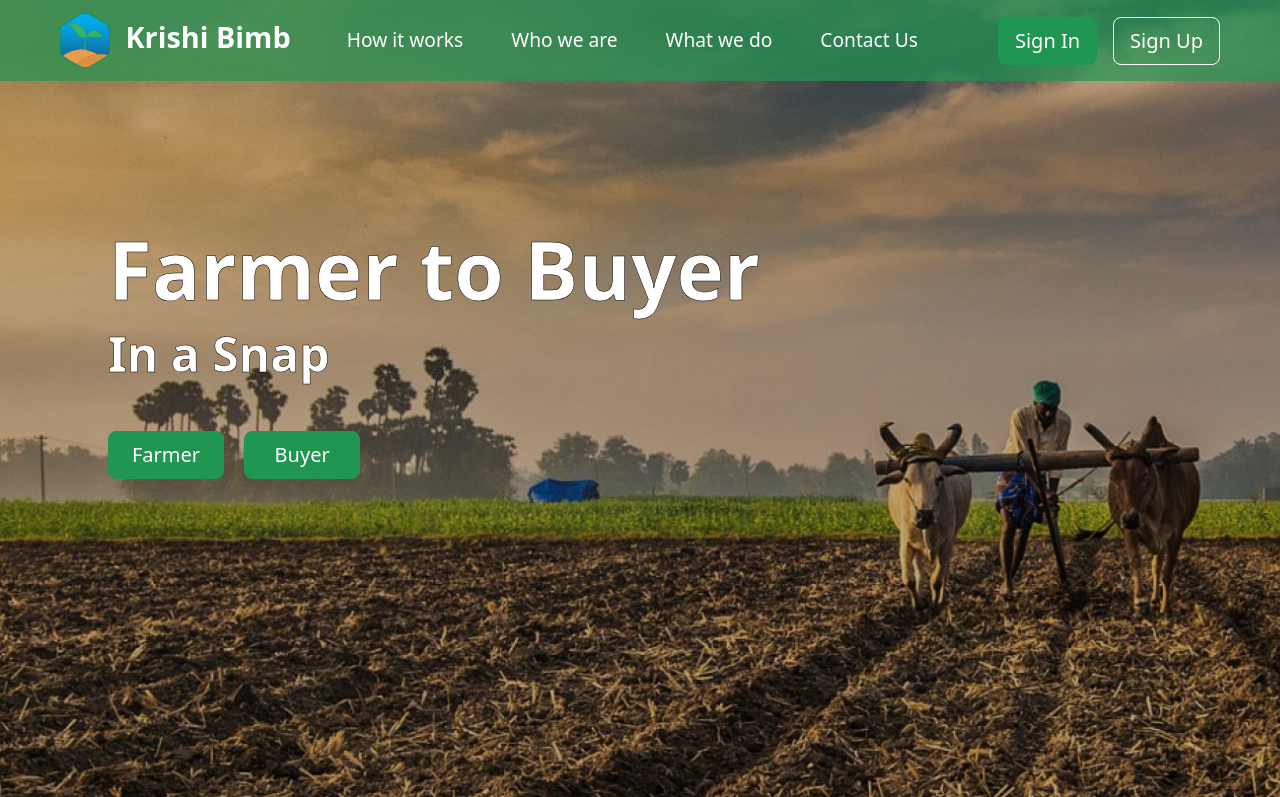
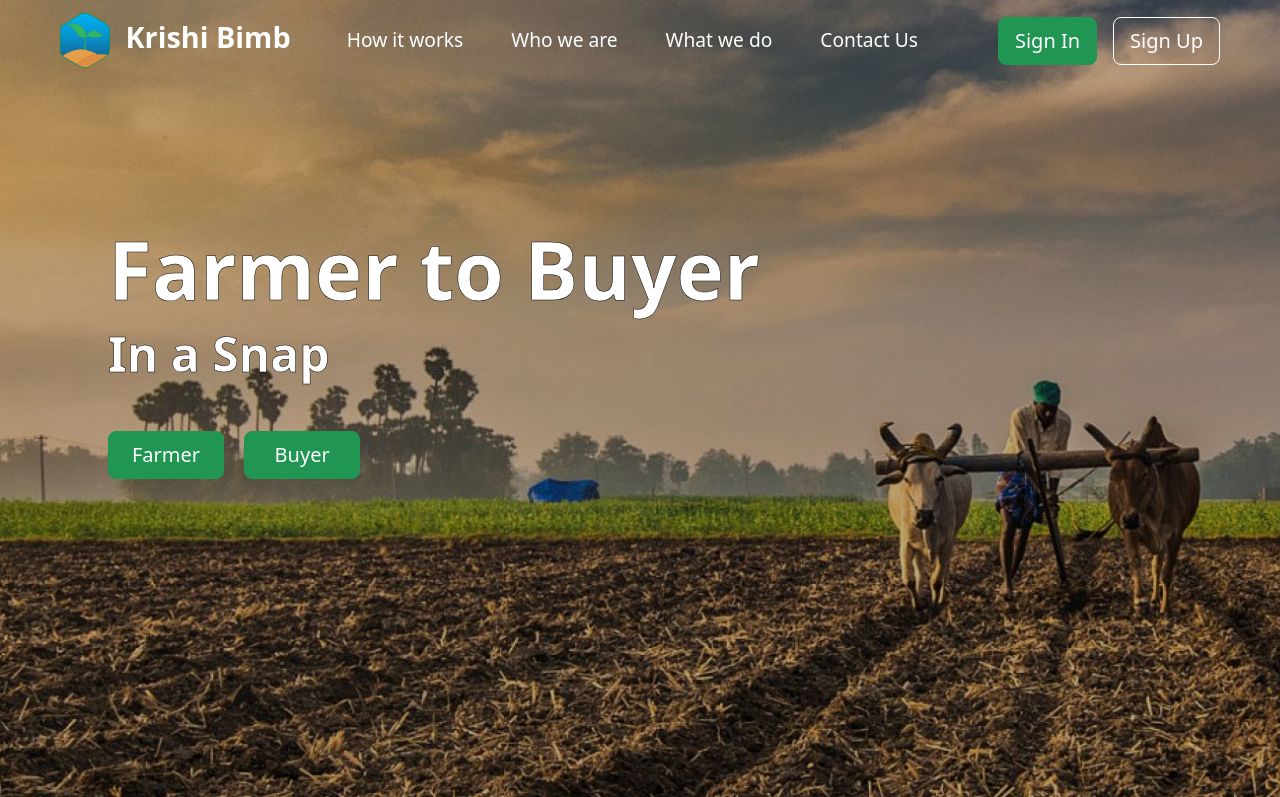
Before and after one commit to mayankdhnkr/krishi_bimb, a PHP site: page / in a window 1280 px wide. Shown: the top 797 px of the page. Run offline with PHP 8.4, Linux system fonts and the light colour scheme; some libraries are stand-ins or nearby versions.

Commit message:
removed wierd nav bg

```diff
--- a/CSS/styles.css
+++ b/CSS/styles.css
@@ -4,9 +4,6 @@ html{
 }
 
 /* Navbar */
-nav {
-    background-color: rgb(33, 150, 83, 0.7);
-}
 .navbar-brand {
     color: white;
 }
```
